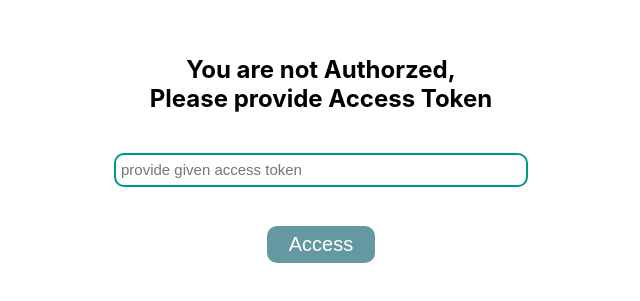
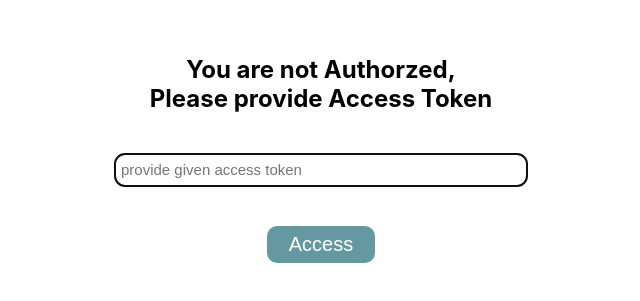
Before and after one commit to GovardhanBobbiti/github-commits, a React (Create React App) app: page / in a window 1280 px wide. Shown: the part 241-542 px from the top of the page, without its empty margins (319-959 px from the left). Built offline with nearby package versions, Linux system fonts and the light colour scheme; the HTML template or start-up script is replaced by a standard one.

Commit message:
autofoucs added bug fixes

```diff
--- a/src/components/commits.js
+++ b/src/components/commits.js
@@ -6,18 +6,19 @@ import LoadingComponent from './loading';
 const owner = "GovardhanBobbiti",
       repo = "github-commits";
 
-let timer;
+
 let COUNTDOWN_TIME = 30;
 
 const CommitsPage = ({ accessToken, handleToken }) => {
     const [commits, setCommits] = useState([]);
-    const [countdown, setCountDown] = useState(0);
+    const [countdown, setCountDown] = useState(COUNTDOWN_TIME);
     const [isTimerOn, setTimerOn] = useState(false);
 
     const fetchCommits =  async () =>  {
-        //accessToken = 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
+        //accessToken = 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
+       console.log(localStorage.getItem('access-token'))
         const octokit = new Octokit({
-            auth: accessToken
+            auth: localStorage.getItem('access-token')
         });
 
         let promise = new Promise((resolve, reject) => {
@@ -37,6 +38,8 @@ const CommitsPage = ({ accessToken, handleToken }) => {
                 setCommits(response);
         }).catch((error) => {
             handleToken(null);
+            alert('Please enter valid Access token');
+            localStorage.removeItem('access-token');
         })
 
     }
@@ -44,7 +47,7 @@ const CommitsPage = ({ accessToken, handleToken }) => {
 
     useEffect(() => {
         if(isTimerOn) {
-            timer  = setInterval(() => {
+            setInterval(() => {
                 setCountDown(state => (state - 1))
             }, 1000);
         }
--- a/src/components/tokeninput.js
+++ b/src/components/tokeninput.js
@@ -5,10 +5,10 @@ const TokenInput = ({ handleToken }) => {
     return (
         <div className="token-input">
             <h2>You are not Authorzed,<br /> Please provide Access Token</h2>
-            <div className="input">
-                <input type={'text'} value={token} placeholder='provide given access token' onChange={(e) => setToken(e.target.value)} />
-                <button className='button-style' disabled={!token} onClick={() => handleToken(token)}>Access</button>
-            </div>
+            <form className="input">
+                <input type={'text'} autoFocus  value={token} placeholder='provide given access token' onChange={(e) => setToken(e.target.value)} />
+                <button type='submit' onSubmit={() => handleToken(token)} className='button-style' disabled={!token} onClick={() => handleToken(token)}>Access</button>
+            </form>
         </div>
     )
 }
```
